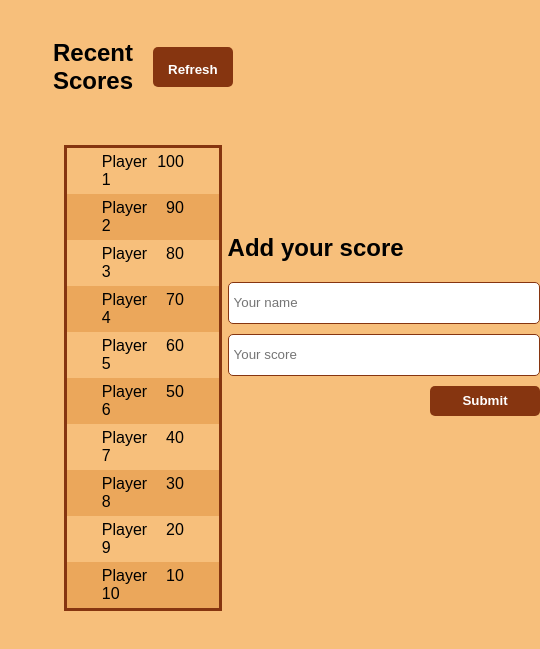
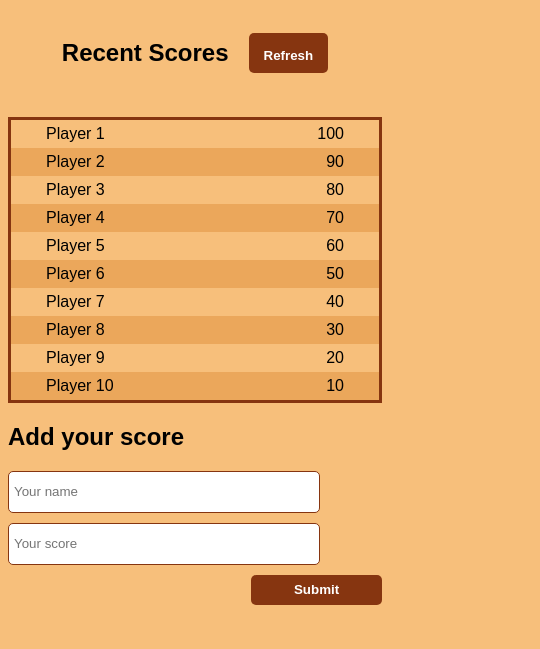
Before and after one commit to AmanWorku/Leaderboard, a website built with webpack: page src/index.html in a window 390 px wide. Shown: the part 61-710 px from the top of the page, 540 px wide, since content can reach past the window. Built offline with nearby package versions, Linux system fonts and the light colour scheme.

Commit message:
Fix linter error

```diff
--- a/src/index.html
+++ b/src/index.html
@@ -3,6 +3,8 @@
 <head>
     <meta charset="UTF-8">
     <meta name="viewport" content="width=device-width, initial-scale=1.0">
+
+<link href="https://fonts.googleapis.com/css2?family=Quicksand:wght@400;500&display=swap" rel="stylesheet">
     <title>Leaderboard</title>
 </head>
 <body>
--- a/src/style.css
+++ b/src/style.css
@@ -1,5 +1,3 @@
-@import url('https://fonts.googleapis.com/css2?family=Quicksand:wght@400;500&display=swap');
-
 body {
   background-color: rgb(247, 191, 123);
   font-family: 'Raleway', sans-serif;
@@ -10,6 +8,7 @@ body {
   width: 85%;
   text-align: center;
 }
+
 main {
   display: flex;
   flex-direction: row;
@@ -49,11 +48,11 @@ main {
   background-color: rgb(138, 76, 6);
 }
 
-table{
+table {
   margin-top: 30px;
   border-collapse: collapse;
   border: 3px solid rgb(134, 53, 16);
-    width: 80%;
+  width: 100%;
 }
 
 tr {
@@ -63,9 +62,10 @@ tr {
   padding-inline: 30px;
 }
 
-tr:nth-child(even) {background: rgb(235, 167, 91)}
+tr:nth-child(even) { background: rgb(235, 167, 91); }
 
-th, td {
+th,
+td {
   padding: 5px;
 }
 
@@ -100,6 +100,27 @@ form input[type="submit"] {
   width: 35%;
   align-self: flex-end;
 }
+
 form input[type="submit"]:hover {
   background-color: rgb(138, 76, 6);
 }
+
+@media screen and (max-width: 768px) {
+  main {
+    flex-direction: column;
+    gap: 0;
+    padding-inline: 0;
+  }
+
+  .left-board {
+    width: 100%;
+  }
+
+  .board-refresh {
+    max-width: 100%;
+  }
+
+  .right-board {
+    margin-left: 0;
+  }
+}
```
Lines whose indentation alone changed are shown as unchanged.
